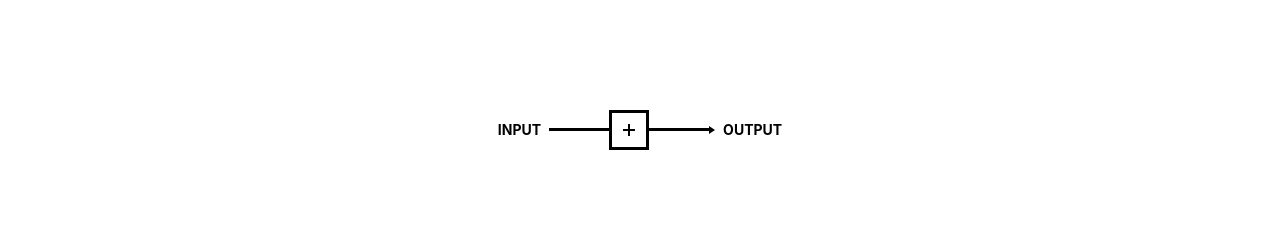
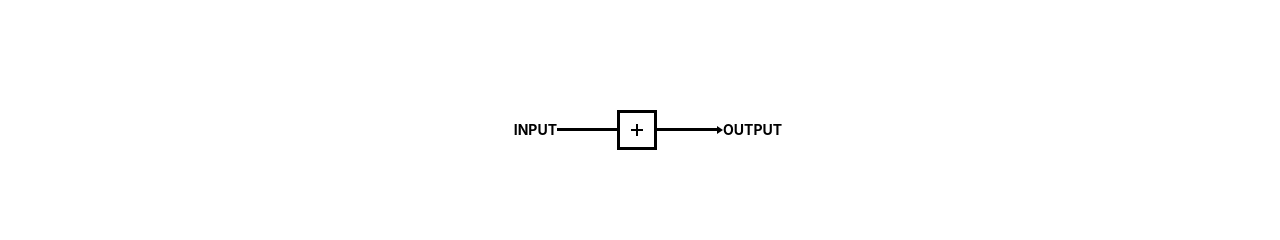
Before and after one commit to frvnkliu/chainalign, a React (Vite) app in the folder client/: page /setup in a window 1280 px wide. Shown: the part 355-595 px from the top of the page. Built offline with nearby package versions, Linux system fonts and the light colour scheme.

Commit message:
Center chain selector based on middle chain

```diff
--- a/client/src/components/ChainSelector.tsx
+++ b/client/src/components/ChainSelector.tsx
@@ -86,30 +86,41 @@ export default function ChainSelector({ availableModels, models, onDeleteChain }
 
 
   return (
-    <div style={{ padding: '1rem 0', minHeight: '120px', display: 'flex', alignItems: 'center' }}>
-      <div
-        style={{
-          display: 'flex',
-          alignItems: 'center',
-          justifyContent: 'center',
-          width: '100%',
-        }}
-      >
+    <div style={{
+      padding: '1rem 0',
+      minHeight: '120px',
+      display: 'grid',
+      gridTemplateColumns: '1fr auto 1fr',
+      alignItems: 'center',
+      width: '100%'
+    }}>
+      {/* Left side - delete button and INPUT */}
+      <div style={{
+        display: 'flex',
+        alignItems: 'center',
+        justifyContent: 'flex-end',
+        gap: '1rem'
+      }}>
         {onDeleteChain && (
           <button
             className="chain-selector__delete-btn"
             onClick={onDeleteChain}
-            style={{ marginRight: '1rem' }}
           >
             <span className="chain-selector__delete-icon">×</span>
             <span className="chain-selector__delete-text">Delete Chain</span>
           </button>
         )}
 
-        <div style={{ fontWeight: 'bold', fontSize: '0.875rem', marginRight: '0.5rem' }}>
+        <div style={{ fontWeight: 'bold', fontSize: '0.875rem' }}>
           INPUT
         </div>
+      </div>
 
+      {/* Center - anchor wrapper for chain + arrow */}
+      <div style={{
+        display: 'flex',
+        alignItems: 'center'
+      }}>
         {chain.map((item, index) => (
           <ChainLink
             key={index}
@@ -123,8 +134,15 @@ export default function ChainSelector({ availableModels, models, onDeleteChain }
         ))}
 
         <ArrowLine />
+      </div>
 
-        <div style={{ fontWeight: 'bold', fontSize: '0.875rem', marginLeft: '0.5rem' }}>
+      {/* Right side - OUTPUT */}
+      <div style={{
+        display: 'flex',
+        alignItems: 'center',
+        justifyContent: 'flex-start'
+      }}>
+        <div style={{ fontWeight: 'bold', fontSize: '0.875rem' }}>
           OUTPUT
         </div>
       </div>
```
